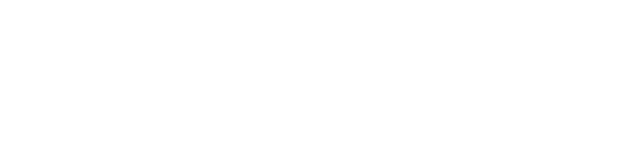
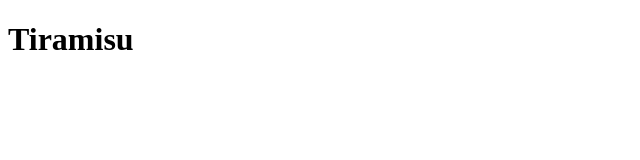
Before and after one commit to adaaask0/odin-recipes, a plain HTML site: page recipes/tiramisu.html in a window 1280 px wide. Shown: the whole page, without its empty margins (0-640 px from the left). Drawn offline with Linux system fonts and the light colour scheme.

Commit message:
Add heading to tiramisu.html

```diff
--- a/recipes/tiramisu.html
+++ b/recipes/tiramisu.html
@@ -6,6 +6,6 @@
     <title>Tiramisu</title>
 </head>
 <body>
-
+    <h1>Tiramisu</h1>
 </body>
 </html>
```
